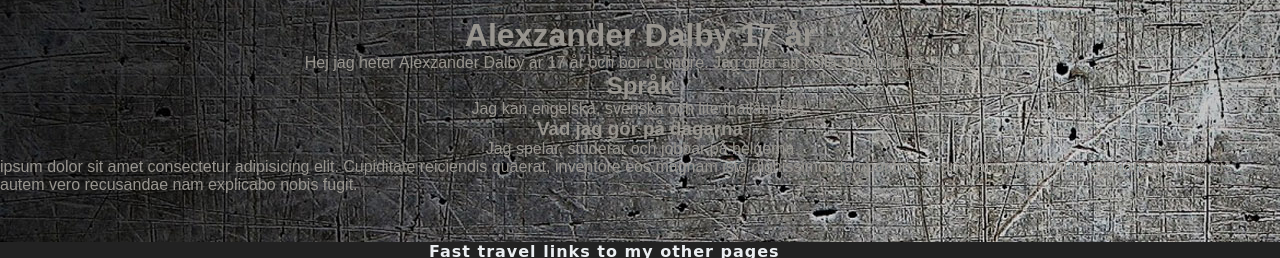
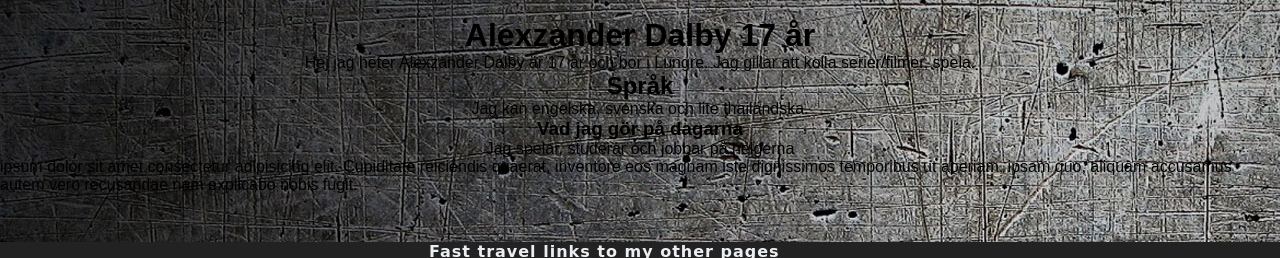
Before and after one commit to FeedyFatClouds/My-website, a website: page ommig.html in a window 1280 px wide. Shown: the part 294-552 px from the top of the page. Drawn offline with Linux system fonts and the light colour scheme.

Commit message:
Changed text color

```diff
--- a/stylesheet.css
+++ b/stylesheet.css
@@ -14,7 +14,7 @@ html, body{
 }
 body {
  font-family: fantasy;
- color: #98958F;
+ color: black;
  background-image: url("img/Background_logo.jpg");
 }
 
```
